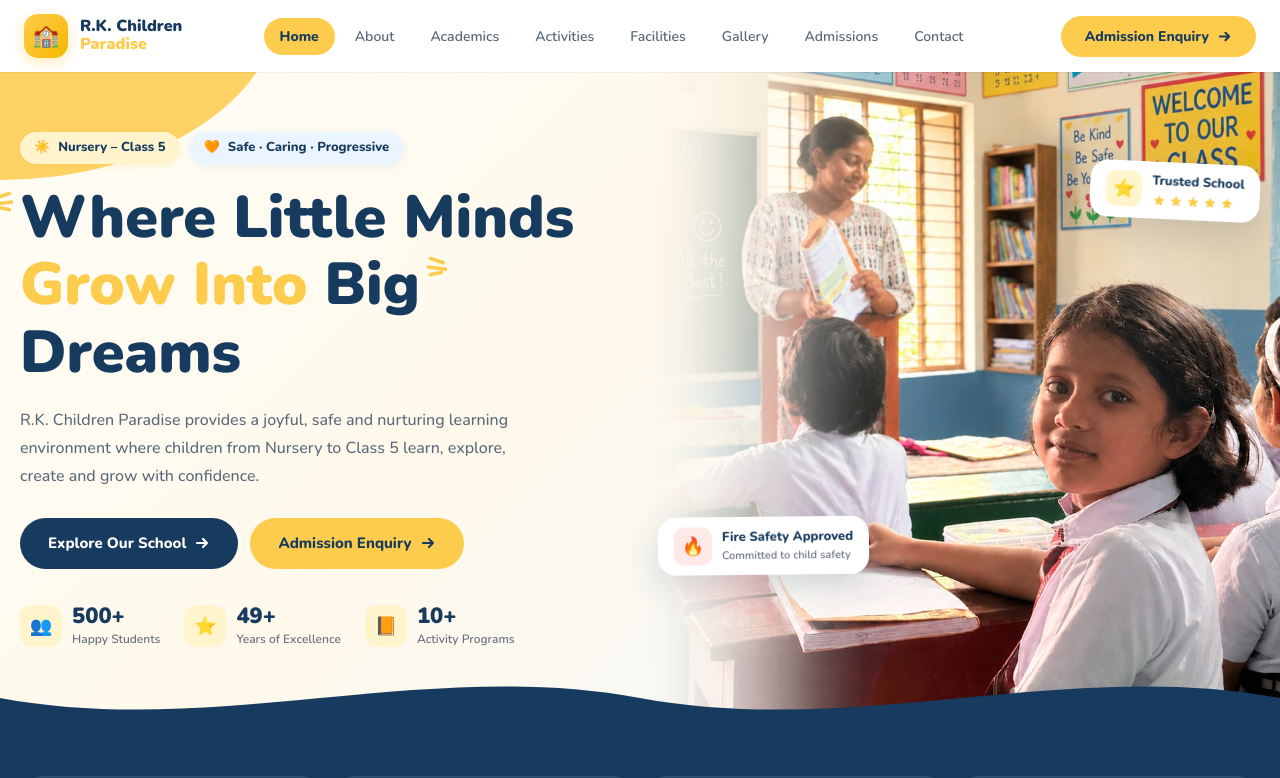
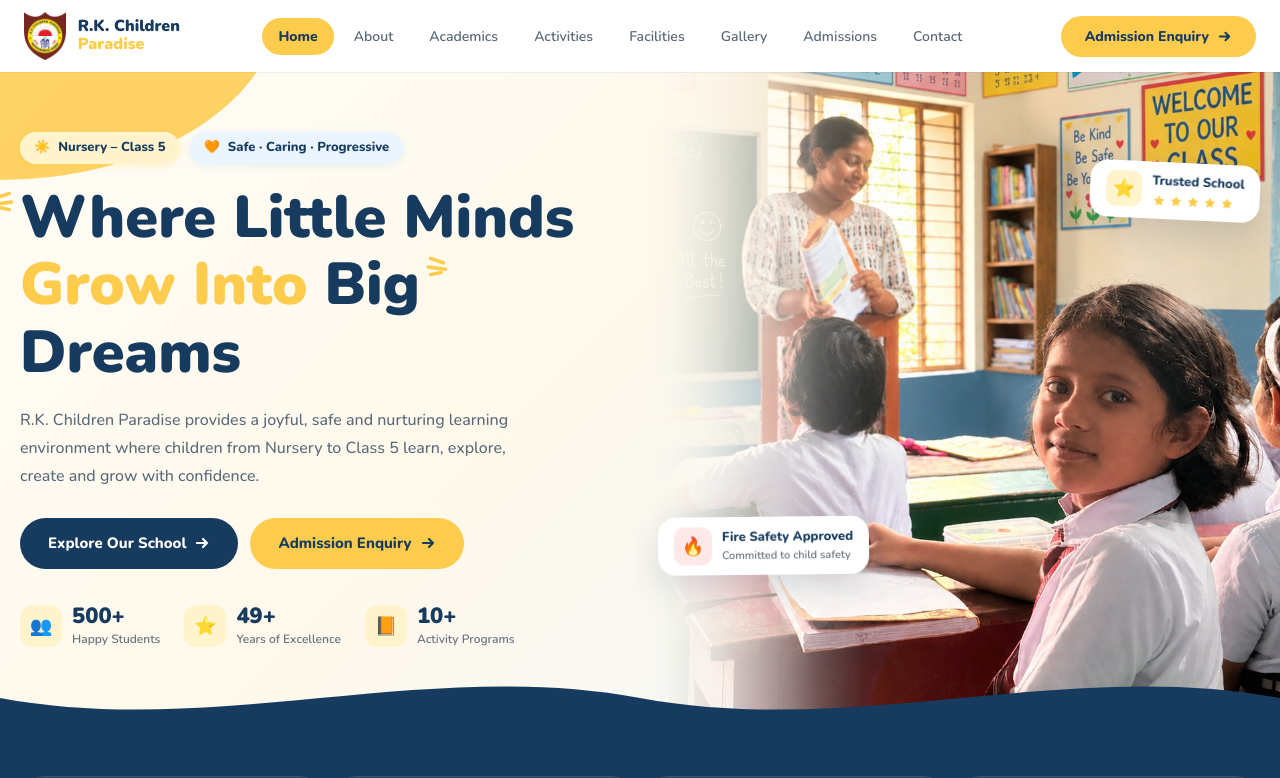
Before and after one commit to aritrakar19/R-K-Children-Paradise, a React (Vite) app: page / in a window 1280 px wide. Shown: the top 778 px of the page. Built offline with nearby package versions, Linux system fonts and the light colour scheme; the HTML template or start-up script is replaced by a standard one.

Commit message:
work on logo

```diff
--- a/src/App.tsx
+++ b/src/App.tsx
@@ -1,5 +1,6 @@
 import { useState, useEffect, useRef, useCallback } from "react";
 import { BrowserRouter, Routes, Route, Link, useLocation } from "react-router-dom";
+import logoImg from "./assets/logo.png";
 import heroImg from "./assets/hero_section_photo.jpeg";
 import about1Img from "./assets/about_1.jpeg";
 import about2Img from "./assets/about_2.jpeg";
@@ -467,9 +468,18 @@ function Navbar() {
       <div style={{ maxWidth: 1280, margin: "0 auto", padding: "0 24px", display: "flex", alignItems: "center", justifyContent: "space-between", height: 72 }}>
         {/* Logo */}
         <a href="#home" onClick={() => setActive("Home")} style={{ display: "flex", alignItems: "center", gap: 12, textDecoration: "none" }}>
-          <div style={{ width: 44, height: 44, borderRadius: 14, background: "linear-gradient(135deg,#FECC4C,#F5B800)", display: "flex", alignItems: "center", justifyContent: "center", fontSize: 22, boxShadow: "0 4px 14px rgba(254,204,76,.4)" }}>
-            🏫
-          </div>
+          <img
+            src={logoImg}
+            alt="R.K. Children Paradise Logo"
+            style={{
+              height: 48,
+              width: "auto",
+              objectFit: "contain",
+              flexShrink: 0,
+              mixBlendMode: "multiply",
+              display: "block",
+            }}
+          />
           <div>
             <div style={{ fontWeight: 900, fontSize: 16, color: "#173B5E", lineHeight: 1.1 }}>R.K. Children</div>
             <div style={{ fontWeight: 900, fontSize: 16, color: "#FECC4C", lineHeight: 1.1 }}>Paradise</div>
@@ -1876,8 +1886,18 @@ function Footer() {
         <div style={{ display: "grid", gridTemplateColumns: "repeat(auto-fit,minmax(200px,1fr))", gap: 36, marginBottom: 48 }}>
           {/* Brand */}
           <div style={{ gridColumn: "span 1" }}>
-            <div style={{ display: "flex", alignItems: "center", gap: 10, marginBottom: 16 }}>
-              <div style={{ width: 46, height: 46, borderRadius: 14, background: "#FECC4C", display: "flex", alignItems: "center", justifyContent: "center", fontSize: 22 }}>🏫</div>
+            <div style={{ display: "flex", alignItems: "center", gap: 12, marginBottom: 16 }}>
+              <img
+                src={logoImg}
+                alt="R.K. Children Paradise Logo"
+                style={{
+                  height: 48,
+                  width: "auto",
+                  objectFit: "contain",
+                  flexShrink: 0,
+                  display: "block",
+                }}
+              />
               <div>
                 <div style={{ fontWeight: 900, fontSize: 15, color: "#fff", lineHeight: 1.1 }}>R.K. Children</div>
                 <div style={{ fontWeight: 900, fontSize: 15, color: "#FECC4C", lineHeight: 1.1 }}>Paradise</div>
```
Also changed, not shown: src/assets/logo.jpeg (added), src/assets/logo.png (added).
